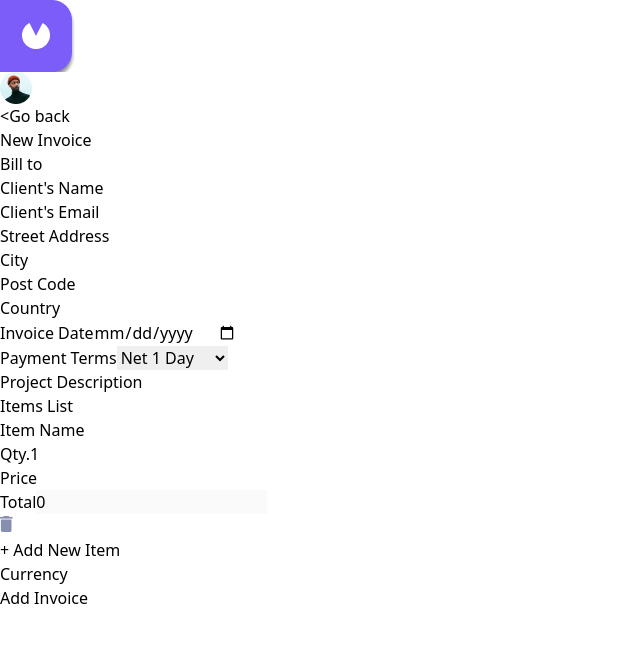
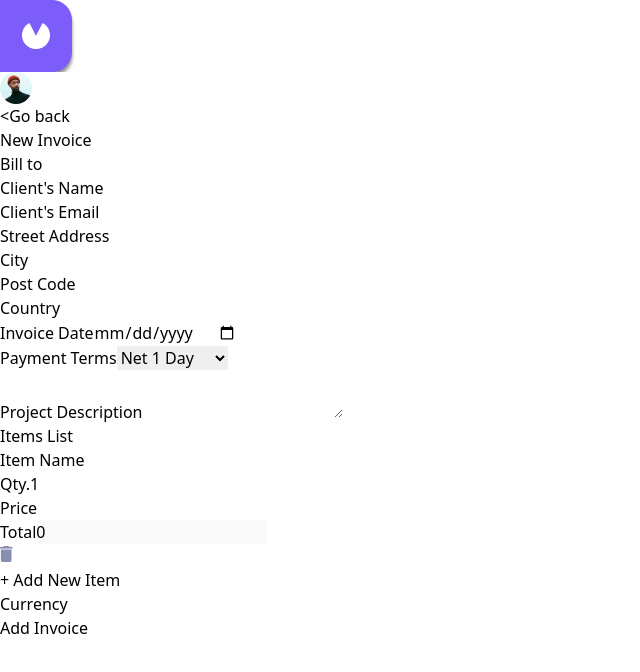
Before and after one commit to waldekglaz/fem-invoice-app, a React (Vite) app: page /invoices/new in a window 1280 px wide. Shown: the top 672 px of the page, without its empty margins (0-640 px from the left). Built offline with nearby package versions, Linux system fonts and the light colour scheme.

Commit message:
local storage feature added

```diff
--- a/src/components/InputField.tsx
+++ b/src/components/InputField.tsx
@@ -4,12 +4,24 @@ type InputFieldProps = {
   label: string
   children: ReactNode
   name: string
+  pClassName?: string
+  lClassName?: string
 }
 
-function InputField({ label, name, children }: InputFieldProps) {
+function InputField({
+  label,
+  name,
+  children,
+  pClassName,
+  lClassName,
+}: InputFieldProps) {
   return (
-    <p className="flex flex-col mb-4 ">
-      <label className="text-slate-600 text-sm mb-2" htmlFor={name}>
+    <p className={`flex flex-col mb-4 ${pClassName ? pClassName : ''}`}>
+      <label
+        className={`text-slate-600 text-sm mb-2 ${
+          lClassName ? lClassName : ''
+        }`}
+        htmlFor={name}>
         {label}
       </label>
       {children}
--- a/src/pages/NewInvoice.tsx
+++ b/src/pages/NewInvoice.tsx
@@ -86,52 +86,36 @@ function NewInvoice() {
         </InputField>
 
         <div className="flex justify-between gap-4 mb-4">
-          <p className="basis-2/4">
-            <label htmlFor="city" className="text-slate-600  text-sm mb-2">
-              City
-            </label>
+          <InputField pClassName="basis-2/4" name="city" label=" City">
             <input
               type="text"
               {...register('city')}
               className=" px-4 py-2 border border-slate-300 w-full"
             />
-          </p>
-          <p className="basis-2/4">
-            <label htmlFor="postcode" className="text-slate-600 text-sm mb-2">
-              Post Code
-            </label>
+          </InputField>
+          <InputField pClassName="basis-2/4" name="postcode" label="Post Code">
             <input
               type="text"
               {...register('postcode')}
               className=" px-4 py-2 border border-slate-300 w-full"
             />
-          </p>
+          </InputField>
         </div>
-
-        <p className="flex flex-col mb-4">
-          <label htmlFor="country" className="border-slate-300 text-sm mb-2">
-            Country
-          </label>
+        <InputField name="country" label="Country">
           <input
             type="text"
             {...register('country')}
             className="px-4 py-2 border border-slate-300 w-full"
           />
-        </p>
-        <p className="flex flex-col mb-4">
-          <label htmlFor="date" className="text-slate-600 text-sm mb-2">
-            Invoice Date
-          </label>
+        </InputField>
+        <InputField label="Invoice Date" name="date">
           <input
             type="date"
             {...register('date')}
             className="px-4 py-2 border border-slate-300 w-full"
           />
-        </p>
-        <p className="flex flex-col mb-4">
-          <label htmlFor="paymentTerms" className="text-slate-600 text-sm mb-2">
-            Payment Terms
-          </label>
+        </InputField>
+        <InputField name="paymentTerms" label="Payment Terms">
           <select
             {...register('paymentTerms')}
             className="text-slate-600 text-sm mb-2 px-4 py-2 border border-slate-300">
@@ -140,17 +124,14 @@ function NewInvoice() {
             <option value="14">Net 14 Days</option>
             <option value="30">Net 30 Days</option>
           </select>
-        </p>
-        <p className="flex flex-col mb-4">
-          <label htmlFor="description" className="text-slate-600 text-sm mb-2">
-            Project Description
-          </label>
-          <input
-            type="text"
+        </InputField>
+        <InputField name="description" label="Project Description">
+          <textarea
             {...register('description')}
             className="px-4 py-2 border border-slate-300 w-full"
           />
-        </p>
+        </InputField>
+
         <div>
           <h2 className="text-2xl font-bold mb-4">Items List</h2>
           {items.map((item, index) => (
@@ -158,13 +139,10 @@ function NewInvoice() {
               key={`${index}-item`}
               id={`item-${index}`}
               className="list-item list-none md:flex md:justify-start md:items-center">
-              <p className="flex flex-col mb-4 md:mr-4">
-                {' '}
-                <label
-                  htmlFor={`item-name-${index}`}
-                  className="text-slate-600 text-sm mb-2 ">
-                  Item Name
-                </label>
+              <InputField
+                name={`item-name-${index}`}
+                label="Item Name"
+                pClassName="md:mr-4">
                 <input
                   type="text"
                   value={item.name}
@@ -175,15 +153,13 @@ function NewInvoice() {
                   }}
                   className="px-4 py-2 border border-slate-300 w-full"
                 />
-              </p>
+              </InputField>
 
               <div className="flex items-center justify-between ">
-                <p className="flex flex-col mb-4 mr-4">
-                  <label
-                    htmlFor={`item-name-${index}`}
-                    className="text-slate-600 text-sm mb-2 ">
-                    Qty.
-                  </label>
+                <InputField
+                  name={`item-qty-${index}`}
+                  label="Qty."
+                  pClassName="mr-4">
                   <input
                     type="number"
                     value={item.qty}
@@ -194,14 +170,11 @@ function NewInvoice() {
                     }}
                     className="px-4 py-2 border border-slate-300 w-14"
                   />
-                </p>
-                <p className="flex flex-col mb-4 md:mr-4">
-                  {' '}
-                  <label
-                    className="text-slate-600 text-sm mb-2 "
-                    htmlFor={`item-name-${index}`}>
-                    Price
-                  </label>
+                </InputField>
+                <InputField
+                  name={`item-price-${index}`}
+                  label="Price"
+                  pClassName="md:mr-4">
                   <input
                     type="number"
                     value={item.price}
@@ -212,7 +185,8 @@ function NewInvoice() {
                     }}
                     className="px-4 py-2 border border-slate-300 w-[100px] mr-2 md:w-[220px]"
                   />
-                </p>
+                </InputField>
+
                 <p className="flex flex-col mb-4 md:mr-10">
                   {' '}
                   <label
@@ -246,17 +220,13 @@ function NewInvoice() {
             + Add New Item
           </button>
         </div>
-
-        <p className="flex flex-col mb-4">
-          <label htmlFor="invoiceDate" className="text-slate-600 text-sm mb-2">
-            Currency
-          </label>
+        <InputField name="currency" label="Currency">
           <input
             type="string"
             {...register('currency')}
             className="px-4 py-2 border border-slate-300 w-full"
           />
-        </p>
+        </InputField>
       </form>
       <button onClick={handleSubmit(onSubmit)}>Add Invoice</button>
     </div>
--- a/src/redux/slices/invoicesSlice.ts
+++ b/src/redux/slices/invoicesSlice.ts
@@ -22,33 +22,59 @@ export interface IInvoice {
   items: TListItems[]
 }
 
-const initialState: IInvoice[] = [
-  // {
-  //   id: 'AA0001',
-  //   name: 'Johnny B',
-  //   date: '11/12/2023',
-  //   status: 'Pending',
-  //   description: 'Website and batroom tiles',
-  //   email: 'johynnyB@gmail.com',
-  //   city: 'Tewkesbury',
-  //   street: 'St Johns',
-  //   postcode: 'GL53 5AF',
-  //   country: 'United Kingdom',
-  //   paymentTerms: 14,
-  //   currency: '$',
-  //   items: [
-  //     { name: 'website development', qty: 2, price: 999 },
-  //     { name: 'email design', qty: 1, price: 299 },
-  //   ],
-  // },
-]
+// Load state from local storage or initial state
+
+const loadState = (): IInvoice[] => {
+  try {
+    const savedState = localStorage.getItem('invoices')
+    return savedState ? JSON.parse(savedState) : []
+  } catch (err) {
+    console.error('Error loading state from local storage', err)
+    return []
+  }
+}
+
+// Save state to local storage
+
+const saveState = (state: IInvoice[]): void => {
+  try {
+    const stateToSave = JSON.stringify(state)
+    localStorage.setItem('invoices', stateToSave)
+  } catch (err) {
+    console.error('Error saving state to local storage', err)
+  }
+}
+
+// const initialState: IInvoice[] = [
+//   {
+//     id: 'AA0001',
+//     name: 'Johnny B',
+//     date: '11/12/2023',
+//     status: 'Pending',
+//     description: 'Website and batroom tiles',
+//     email: 'johynnyB@gmail.com',
+//     city: 'Tewkesbury',
+//     street: 'St Johns',
+//     postcode: 'GL53 5AF',
+//     country: 'United Kingdom',
+//     paymentTerms: 14,
+//     currency: '$',
+//     items: [
+//       { name: 'website development', qty: 2, price: 999 },
+//       { name: 'email design', qty: 1, price: 299 },
+//     ],
+//   },
+// ]
+
+// const initialState = loadState()
 
 const invoicesSlice = createSlice({
   name: 'invoices',
-  initialState,
+  initialState: loadState(),
   reducers: {
     addInvoice: (state, action: PayloadAction<IInvoice>) => {
       state.push(action.payload)
+      saveState(state)
     },
     editInvoice: (
       state,
@@ -59,9 +85,12 @@ const invoicesSlice = createSlice({
       if (index !== -1) {
         state[index] = updatedInvoice
       }
+      saveState(state)
     },
     deleteInvoice: (state, action: PayloadAction<string>) => {
-      return state.filter((invoice) => invoice.id !== action.payload)
+      const newState = state.filter((invoice) => invoice.id !== action.payload)
+      saveState(newState)
+      return newState
     },
     markAsPaid: (state, action: PayloadAction<string>) => {
       const id = action.payload
@@ -69,6 +98,7 @@ const invoicesSlice = createSlice({
       if (index !== -1) {
         state[index] = { ...state[index], status: 'Paid' }
       }
+      saveState(state)
     },
   },
 })
```
